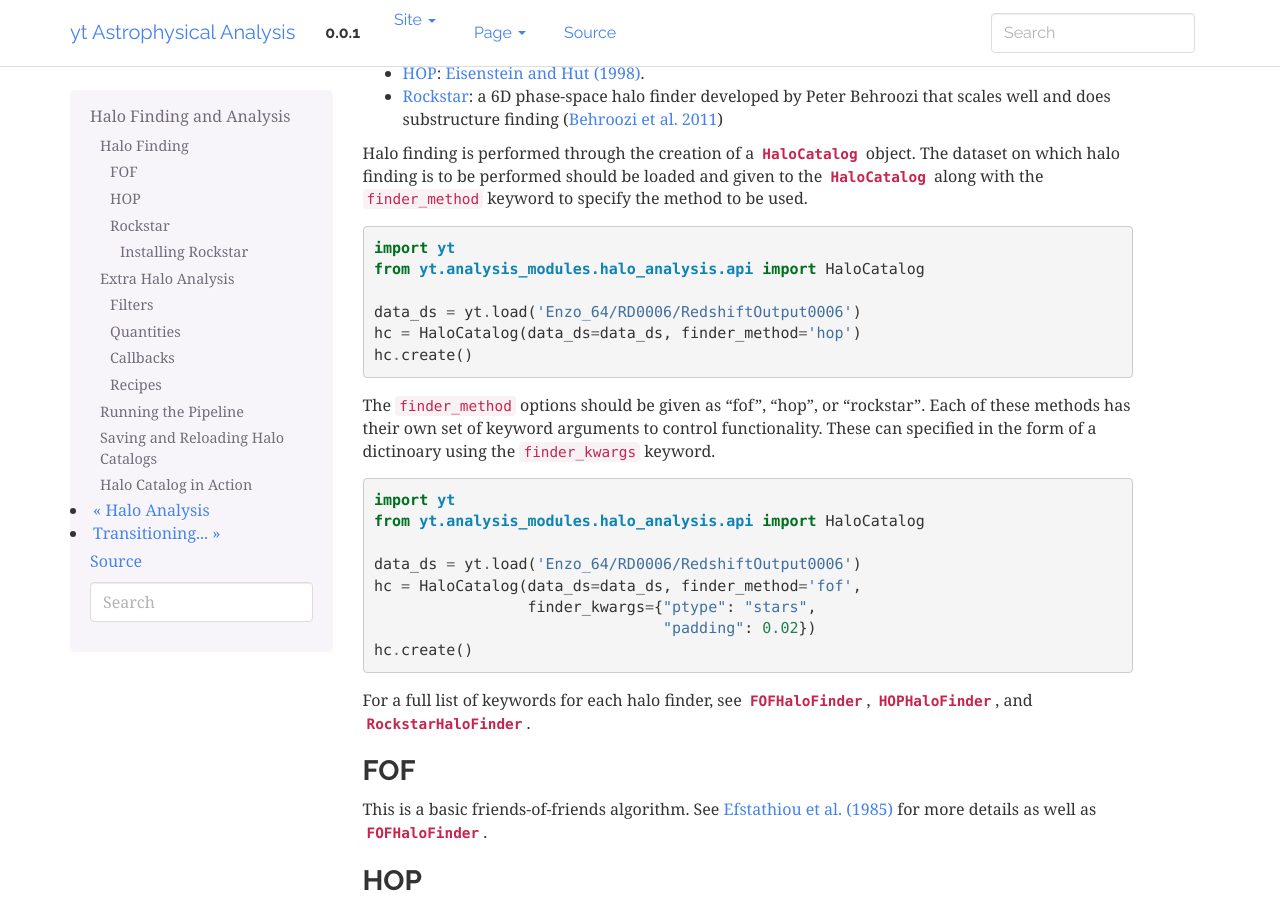
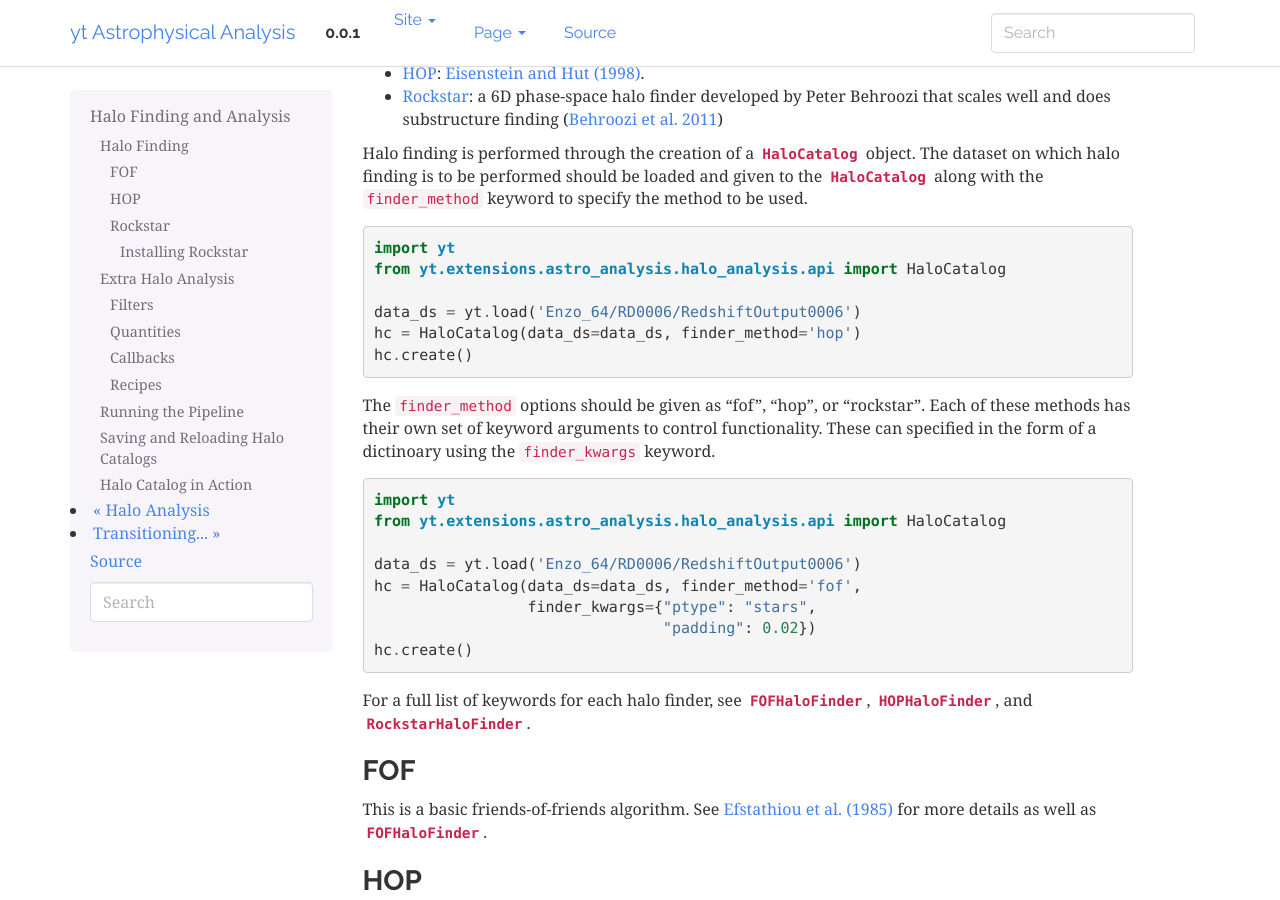
Before and after one commit to yt-project/yt_astro_analysis, a Sphinx documentation site: the page built from doc/source/halo_catalogs.rst, in a window 1280 px wide and 900 px high, scrolled down 351 px. Built offline with Sphinx 7.4.7, drawn with Linux system fonts in a browser that asks for light colours; formulas are drawn with MathJax 3; pages that are not in the unit, such as notebooks, are missing from menus.

Commit message:
Updating module paths in doc files.

```diff
--- a/doc/source/halo_catalogs.rst
+++ b/doc/source/halo_catalogs.rst
@@ -5,7 +5,7 @@
 
 In yt-3.x, halo finding and analysis are combined into a single
 framework called the
-:class:`~yt.analysis_modules.halo_analysis.halo_catalog.HaloCatalog`.
+:class:`~yt_astro_analysis.halo_analysis.halo_catalog.HaloCatalog`.
 This framework is substantially different from the halo analysis
 machinery available in yt-2.x and is entirely backward incompatible.
 For a direct translation of various halo analysis tasks using yt-2.x
@@ -31,17 +31,17 @@
   2011 <http://adsabs.harvard.edu/abs/2011arXiv1110.4372B>`_)
 
 Halo finding is performed through the creation of a
-:class:`~yt.analysis_modules.halo_analysis.halo_catalog.HaloCatalog`
+:class:`~yt_astro_analysis.halo_analysis.halo_catalog.HaloCatalog`
 object.  The dataset on which halo finding is to be performed should
 be loaded and given to the
-:class:`~yt.analysis_modules.halo_analysis.halo_catalog.HaloCatalog`
+:class:`~yt_astro_analysis.halo_analysis.halo_catalog.HaloCatalog`
 along with the ``finder_method`` keyword to specify the method to be
 used.
 
 .. code-block:: python
 
    import yt
-   from yt.analysis_modules.halo_analysis.api import HaloCatalog
+   from yt.extensions.astro_analysis.halo_analysis.api import HaloCatalog
 
    data_ds = yt.load('Enzo_64/RD0006/RedshiftOutput0006')
    hc = HaloCatalog(data_ds=data_ds, finder_method='hop')
@@ -55,7 +55,7 @@
 .. code-block:: python
 
    import yt
-   from yt.analysis_modules.halo_analysis.api import HaloCatalog
+   from yt.extensions.astro_analysis.halo_analysis.api import HaloCatalog
 
    data_ds = yt.load('Enzo_64/RD0006/RedshiftOutput0006')
    hc = HaloCatalog(data_ds=data_ds, finder_method='fof',
@@ -64,10 +64,10 @@
    hc.create()
 
 For a full list of keywords for each halo finder, see
-:class:`~yt.analysis_modules.halo_finding.halo_objects.FOFHaloFinder`,
-:class:`~yt.analysis_modules.halo_finding.halo_objects.HOPHaloFinder`,
+:class:`~yt_astro_analysis.halo_finding.halo_objects.FOFHaloFinder`,
+:class:`~yt_astro_analysis.halo_finding.halo_objects.HOPHaloFinder`,
 and
-:class:`~yt.analysis_modules.halo_finding.rockstar.rockstar.RockstarHaloFinder`.
+:class:`~yt_astro_analysis.halo_finding.rockstar.rockstar.RockstarHaloFinder`.
 
 .. _fof_finding:
 
@@ -78,7 +78,7 @@
 `Efstathiou et al. (1985)
 <http://adsabs.harvard.edu/abs/1985ApJS...57..241E>`_ for more
 details as well as
-:class:`~yt.analysis_modules.halo_finding.halo_objects.FOFHaloFinder`.
+:class:`~yt_astro_analysis.halo_finding.halo_objects.FOFHaloFinder`.
 
 .. _hop_finding:
 
@@ -109,7 +109,7 @@
 See the `HOP method paper
 <http://adsabs.harvard.edu/abs/1998ApJ...498..137E>`_ for
 full details as well as
-:class:`~yt.analysis_modules.halo_finding.halo_objects.HOPHaloFinder`.
+:class:`~yt_astro_analysis.halo_finding.halo_objects.HOPHaloFinder`.
 
 .. _rockstar_finding:
 
@@ -229,7 +229,7 @@
 Once a halo catalog has been created, further analysis can be performed
 by providing both the halo catalog and the original simulation dataset to
 the
-:class:`~yt.analysis_modules.halo_analysis.halo_catalog.HaloCatalog`.
+:class:`~yt_astro_analysis.halo_analysis.halo_catalog.HaloCatalog`.
 
 .. code-block:: python
 
@@ -241,13 +241,13 @@
 associated with either dataset, to control the spatial region in
 which halo analysis will be performed.
 
-The :class:`~yt.analysis_modules.halo_analysis.halo_catalog.HaloCatalog`
+The :class:`~yt_astro_analysis.halo_analysis.halo_catalog.HaloCatalog`
 allows the user to create a pipeline of analysis actions that will be
 performed on all halos in the existing catalog.  The analysis can be
 performed in parallel with separate processors or groups of processors
 being allocated to perform the entire pipeline on individual halos.
 The pipeline is setup by adding actions to the
-:class:`~yt.analysis_modules.halo_analysis.halo_catalog.HaloCatalog`.
+:class:`~yt_astro_analysis.halo_analysis.halo_catalog.HaloCatalog`.
 Each action is represented by a callback function that will be run on
 each halo.  There are four types of actions:
 
@@ -411,7 +411,7 @@
 Recipes allow you to create analysis tasks that consist of a series of
 callbacks, quantities, and filters that are run in succession.  An example
 of this is
-:func:`~yt.analysis_modules.halo_analysis.halo_recipes.calculate_virial_quantities`,
+:func:`~yt_astro_analysis.halo_analysis.halo_recipes.calculate_virial_quantities`,
 which calculates virial quantities by first creating a sphere container,
 performing 1D radial profiles, and then interpolating to get values at a
 specified threshold overdensity.  All of these operations are separate
@@ -466,7 +466,7 @@
 allowing the user to control how many processors work on each halo.
 The final catalog is written to disk in the output directory given
 when the
-:class:`~yt.analysis_modules.halo_analysis.halo_catalog.HaloCatalog`
+:class:`~yt_astro_analysis.halo_analysis.halo_catalog.HaloCatalog`
 object was created.
 
 All callbacks, quantities, and filters are stored in an actions list,
@@ -479,13 +479,13 @@
 Saving and Reloading Halo Catalogs
 ----------------------------------
 
-A :class:`~yt.analysis_modules.halo_analysis.halo_catalog.HaloCatalog`
+A :class:`~yt_astro_analysis.halo_analysis.halo_catalog.HaloCatalog`
 saved to disk can be reloaded as a yt dataset with the
 standard call to ``yt.load``.  See :ref:`halocatalog` for a demonstration
 of loading and working only with the catalog.
 Any side data, such as profiles, can be reloaded
 with a ``load_profiles`` callback and a call to
-:func:`~yt.analysis_modules.halo_analysis.halo_catalog.HaloCatalog.load`.
+:func:`~yt_astro_analysis.halo_analysis.halo_catalog.HaloCatalog.load`.
 
 .. code-block:: python
 
--- a/doc/source/halo_transition.rst
+++ b/doc/source/halo_transition.rst
@@ -49,7 +49,7 @@
 .. code-block:: python
 
    import yt
-   from yt.analysis_modules.halo_analysis.api import HaloCatalog
+   from yt.extensions.astro_analysis.halo_analysis.api import HaloCatalog
    data_ds = yt.load('Enzo_64/RD0006/RedshiftOutput0006')
    hc = HaloCatalog(data_ds=data_ds, finder_method='hop')
    hc.create()
@@ -67,7 +67,7 @@
 .. code-block:: python
 
    import yt
-   from yt.analysis_modules.halo_analysis.api import HaloCatalog
+   from yt.extensions.astro_analysis.halo_analysis.api import HaloCatalog
    data_ds = yt.load('Enzo_64/RD0006/RedshiftOutput0006')
    hc = HaloCatalog(data_ds=data_ds, finder_method='hop')
    hc.add_filter("quantity_value", "particle_mass", ">", 1e13, "Msun")
@@ -92,7 +92,7 @@
 .. code-block:: python
 
    import yt
-   from yt.analysis_modules.halo_analysis.api import HaloCatalog
+   from yt.extensions.astro_analysis.halo_analysis.api import HaloCatalog
 
    data_ds = yt.load('Enzo_64/RD0006/RedshiftOutput0006')
    hc = HaloCatalog(data_ds=data_ds, finder_method='hop')
--- a/doc/source/light_cone_generator.rst
+++ b/doc/source/light_cone_generator.rst
@@ -24,13 +24,13 @@
 ------------------------------------
 
 The required arguments to instantiate a
-:class:`~yt.analysis_modules.cosmological_observation.light_cone.light_cone.LightCone`
+:class:`~yt_astro_analysis.cosmological_observation.light_cone.light_cone.LightCone`
 object are the path to the simulation parameter file, the simulation type, the
 nearest redshift, and the furthest redshift of the light cone.
 
 .. code-block:: python
 
-  from yt.analysis_modules.cosmological_observation.api import \
+  from yt.extensions.astro_analysis.cosmological_observation.api import \
        LightCone
 
   lc = LightCone('enzo_tiny_cosmology/32Mpc_32.enzo',
@@ -75,7 +75,7 @@
 A light cone solution consists of a list of datasets spanning a redshift
 interval with a random orientation for each dataset.  A new solution
 is calculated with the
-:func:`~yt.analysis_modules.cosmological_observation.light_cone.light_cone.LightCone.calculate_light_cone_solution`
+:func:`~yt_astro_analysis.cosmological_observation.light_cone.light_cone.LightCone.calculate_light_cone_solution`
 function:
 
 .. code-block:: python
--- a/doc/source/planning_cosmology_simulations.rst
+++ b/doc/source/planning_cosmology_simulations.rst
@@ -5,13 +5,13 @@
 
 If you want to run a cosmological simulation that will have just enough data
 outputs to create a light cone or light ray, the
-:meth:`~yt.analysis_modules.cosmological_observation.cosmology_splice.CosmologySplice.plan_cosmology_splice`
+:meth:`~yt_astro_analysis.cosmological_observation.cosmology_splice.CosmologySplice.plan_cosmology_splice`
 function will calculate a list of redshifts outputs that will minimally
 connect a redshift interval.
 
 .. code-block:: python
 
-  from yt.analysis_modules.cosmological_observation.api import CosmologySplice
+  from yt.extensions.astro_analysis.cosmological_observation.api import CosmologySplice
   my_splice = CosmologySplice('enzo_tiny_cosmology/32Mpc_32.enzo', 'Enzo')
   my_splice.plan_cosmology_splice(0.0, 0.1, filename='redshifts.out')
 
```
Also changed, not shown: doc/source/radmc3d_export.rst (+6 -6 lines).
